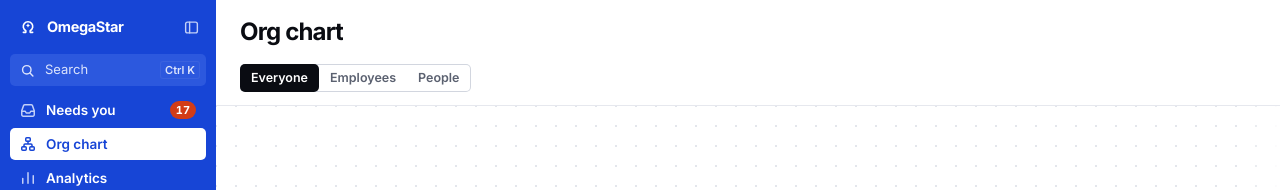
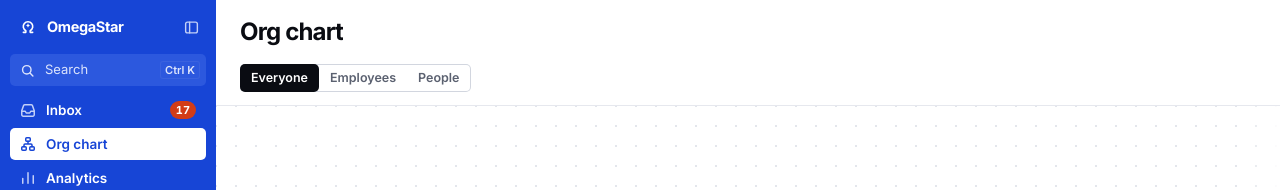
Before and after one commit to halesyy/OmegaStar, a React (Vite) app: page / in a window 1280 px wide. Shown: the top 190 px of the page. Built offline with nearby package versions, Linux system fonts and the light colour scheme.

Commit message:
fix(inbox): call the Inbox page Inbox, not Needs you

```diff
--- a/src/Shell.tsx
+++ b/src/Shell.tsx
@@ -128,7 +128,7 @@ export function Shell({ arriving = false }: { arriving?: boolean }) {
   const memberSelected = route.page === "org" ? route.memberId : null;
   // Your team: every employee, in the chart's order, each a click from their conversation (the one that matters now:
   // what needs you, what they are working on, else their newest). Where each stands is one dot on their face, said in
-  // words in the row's name and tooltip; the Inbox (Needs you) gathers what needs you. People are in the org chart.
+  // words in the row's name and tooltip; the Inbox gathers what needs you. People are in the org chart.
   const open = route.page === "chat" ? route.employeeId : null;
   const employees = snap?.employees ?? [];
   const people = snap?.people ?? [];
@@ -165,7 +165,7 @@ export function Shell({ arriving = false }: { arriving?: boolean }) {
             <span className="kbd side-kbd">{MOD} K</span>
           </button>
           <nav ref={navRef} className="side-nav scroll-fade">
-            <NavItem href="#/inbox" icon="inbox" label="Needs you" active={route.page === "inbox"} badge={inboxCount || null} collapsed={collapsed} />
+            <NavItem href="#/inbox" icon="inbox" label="Inbox" active={route.page === "inbox"} badge={inboxCount || null} collapsed={collapsed} />
             <NavItem href="#/org" icon="org" label="Org chart" active={route.page === "org"} collapsed={collapsed} />
             <NavItem href="#/analytics" icon="chart" label="Analytics" active={route.page === "analytics"} collapsed={collapsed} />
             {team.length ? <div className="side-label">Team</div> : null}
--- a/src/components/CommandPalette.tsx
+++ b/src/components/CommandPalette.tsx
@@ -115,7 +115,7 @@ export function CommandPalette({ onClose, api, leaving = false }: { onClose: ()
       { id: "theme", group: "Actions", label: dark ? "Switch to light theme" : "Switch to dark theme", icon: <Icon name={dark ? "sun" : "moon"} size={16} />, run: () => setTheme(dark ? "light" : "dark"), keywords: "appearance mode colour color" },
       { id: "help", group: "Actions", label: "Open the Claude Code docs", icon: <Icon name="help" size={16} />, run: () => void openHelp(), keywords: "help documentation manual" },
       { id: "go-org", group: "Go to", label: "Org chart", icon: <Icon name="org" size={16} />, run: () => navigate({ page: "org", memberId: null, tab: null, focus: null }) },
-      { id: "go-inbox", group: "Go to", label: "Needs you", icon: <Icon name="inbox" size={16} />, run: () => navigate({ page: "inbox" }), keywords: "inbox decisions reports snoozed archive" },
+      { id: "go-inbox", group: "Go to", label: "Inbox", icon: <Icon name="inbox" size={16} />, run: () => navigate({ page: "inbox" }), keywords: "inbox decisions reports snoozed archive" },
       { id: "go-analytics", group: "Go to", label: "Analytics", icon: <Icon name="chart" size={16} />, run: () => navigate({ page: "analytics" }), keywords: "team stats staff headcount jobs charts" },
       { id: "go-activity", group: "Go to", label: "Activity", icon: <Icon name="activity" size={16} />, run: () => navigate({ page: "activity", view: "runs" }), keywords: "runs history waiting requests colleagues numbers" },
       { id: "go-skills", group: "Go to", label: "Skill changes", hint: "Activity", icon: <Icon name="layers" size={16} />, run: () => navigate({ page: "activity", view: "skills" }), keywords: "skills refinements growth learned" },
--- a/src/screens/Inbox.tsx
+++ b/src/screens/Inbox.tsx
@@ -24,12 +24,12 @@ import "./Inbox.css";
 
 /** What the view menu calls each view. Snoozed is Later, as the button that puts things there. */
 const VIEWS: { id: InboxView; label: string }[] = [
-  { id: "inbox", label: "Needs you" },
+  { id: "inbox", label: "Inbox" },
   { id: "snoozed", label: "Later" },
   { id: "parked", label: "Parked" },
   { id: "archive", label: "Archive" },
 ];
-/** One line under the head of each view but Needs you, where its filters would be. */
+/** One line under the head of each view but the Inbox, where its filters would be. */
 const NOTES: Record<Exclude<InboxView, "inbox">, string> = {
   snoozed: "Each comes back at the time you picked.",
   parked: "Parked cards wait here, without reminders.",
@@ -177,7 +177,7 @@ export function InboxScreen() {
     for (const r of shownRows) lastRows.current.set(r.id, r);
   });
 
-  // The filter by what each needs: only on Needs you, and a filter you emptied by answering stays until you leave it.
+  // The filter by what each needs: only in the Inbox, and a filter you emptied by answering stays until you leave it.
   const counts = useMemo(() => {
     const m = new Map<Word, number>();
     for (const r of inboxRows ?? []) {
@@ -499,7 +499,7 @@ export function InboxScreen() {
     let card: ReactNode;
     if (loadError) {
       card = (
-        <EmptyCard title={`Couldn't load ${view === "archive" ? "the Archive" : view === "parked" ? "Parked" : view === "snoozed" ? "Later" : "what needs you"}`} alert>
+        <EmptyCard title={`Couldn't load ${view === "archive" ? "the Archive" : view === "parked" ? "Parked" : view === "snoozed" ? "Later" : "the Inbox"}`} alert>
           <p>{loadError}</p>
           <div className="ibx-empty-acts"><button type="button" className="btn btn-primary" onClick={reload}><Icon name="refresh" size={14} /> Try again</button></div>
         </EmptyCard>
@@ -940,7 +940,7 @@ function EmptyView({ view, hired, snoozedNext, laterCount, onView, onHire }: {
   return (
     <EmptyCard title={title}>
       <p>{text}</p>
-      <div className="ibx-empty-acts"><button type="button" className="btn" onClick={() => onView("inbox")}>Back to Needs you</button></div>
+      <div className="ibx-empty-acts"><button type="button" className="btn" onClick={() => onView("inbox")}>Back to the Inbox</button></div>
     </EmptyCard>
   );
 }
```
